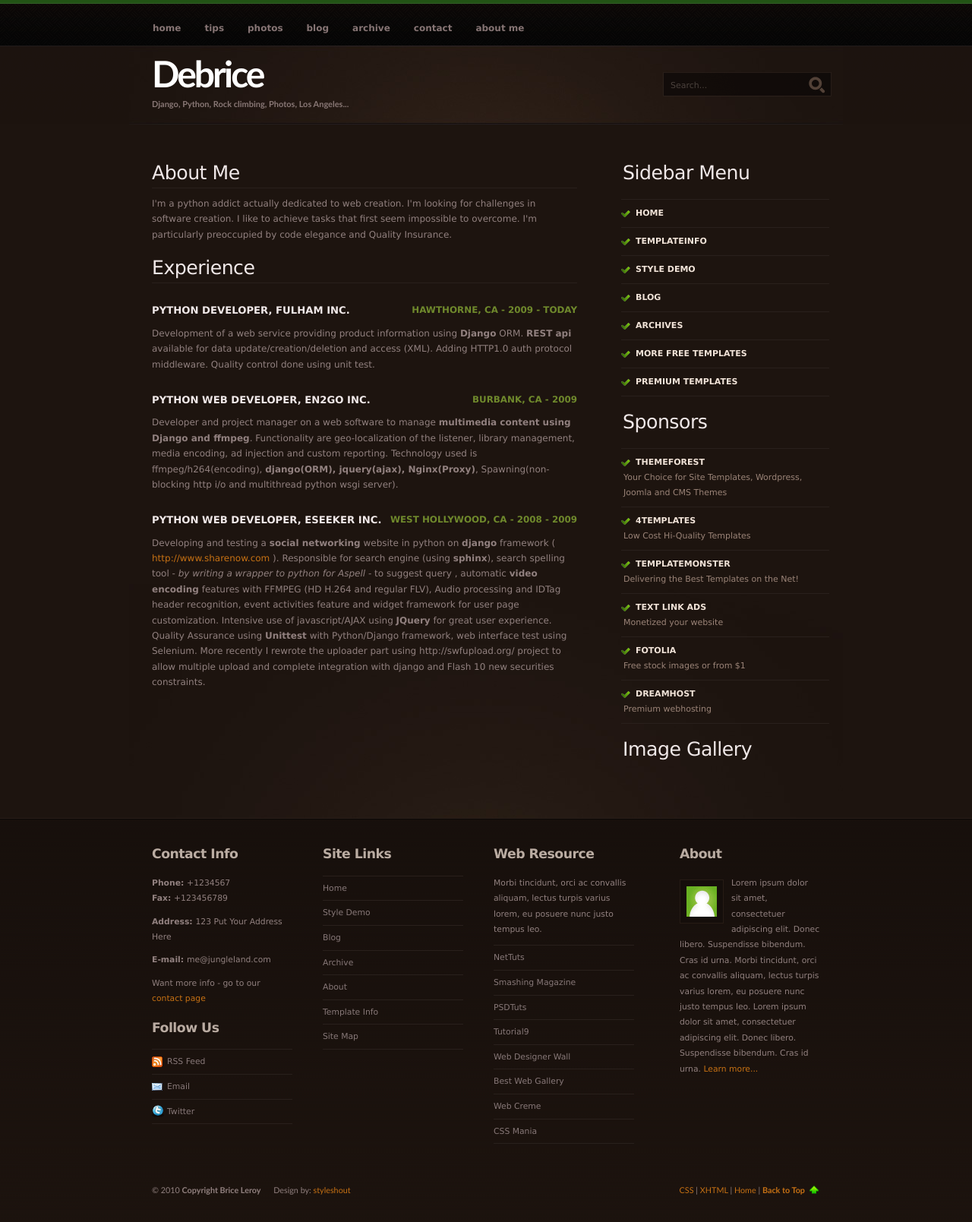
After one commit to typehorror/blog, a Django app: template templates/about_me.html in a window 1280 px wide. The commit adds this page. Shown: the whole page at 76% size. Run offline with Django 3.2, Linux system fonts and the light colour scheme; the template is opened without the code that fills it, so the values that code supplies are empty; parts of the project's set-up code (start-up, migrations or seed data) failed here and were passed over; some libraries are stand-ins or nearby versions.

Commit message:
Add about me page

```diff
--- a/static/css/Jungleland.css
+++ b/static/css/Jungleland.css
@@ -788,3 +788,18 @@ p.thumbs {
 	height:0;
 	content: " ";
 }
+
+.about_me h3{
+    border-bottom: 1px solid #29201C;
+}
+
+.about_me h4{
+    font-size:1.1em;
+    margin-top: 2em;
+}
+
+.about_me h4 span{
+    color: #6F892C;
+    font-size: .9em;
+    float: right;
+}
--- /dev/null
+++ b/templates/about_me.html
@@ -0,0 +1,56 @@
+{% extends 'base.html' %}
+
+{% load thumbnail %}
+{% load tagging_tags %}
+
+{% block featured %}
+{% endblock %}
+
+{% block main %}
+<div class="post about_me">
+<h3>About Me</h3>
+<p>
+I'm a python addict actually dedicated to web creation. I'm looking for
+challenges in software creation. I like to achieve tasks that first seem
+impossible to overcome. I'm particularly preoccupied by code elegance and
+Quality Insurance.
+</p>
+
+<h3>Experience</h3>
+<h4>PYTHON DEVELOPER, FULHAM INC.<span> HAWTHORNE, CA - 2009 - TODAY</span></h4>
+<p>
+Development of a web service providing product information using
+<strong>Django</strong> ORM. <strong>REST api</strong> available for data update/creation/deletion
+and access (XML). Adding HTTP1.0 auth protocol middleware. Quality
+control done using unit test.
+</p>
+
+<h4>PYTHON WEB DEVELOPER, EN2GO INC.<span> BURBANK, CA - 2009</span></h4>
+<p>
+Developer and project manager on a web software to manage <strong>multimedia
+content using Django and ffmpeg</strong>. Functionality are geo-localization
+of the listener, library management, media encoding, ad injection
+and custom reporting. Technology used is ffmpeg/h264(encoding),
+<strong>django(ORM), jquery(ajax), Nginx(Proxy)</strong>, Spawning(non- blocking
+http i/o and multithread python wsgi server).
+</p>
+
+<h4>PYTHON WEB DEVELOPER, ESEEKER INC.<span> WEST HOLLYWOOD, CA - 2008 - 2009</span></h4>
+<p>
+Developing and testing a <strong>social networking</strong> website in python on
+<strong>django</strong>
+framework ( <a href="http://www.sharenow.com">http://www.sharenow.com</a> ).
+Responsible for search engine (using <strong>sphinx</strong>),
+search spelling tool - <i>by writing a wrapper to python for Aspell </i>- to suggest query
+, automatic <strong>video encoding</strong> features with FFMPEG (HD H.264 and regular FLV), Audio
+processing and IDTag header recognition, event activities feature and widget
+framework for user page customization. Intensive use of javascript/AJAX using
+<strong>JQuery</strong> for great user experience. Quality Assurance using
+<strong>Unittest</strong> with Python/Django
+framework, web interface test using Selenium. More recently I rewrote the
+uploader part using http://swfupload.org/ project to allow multiple upload and
+complete integration with django and Flash 10 new securities constraints.
+</p>
+</div>
+
+{% endblock main %}
--- a/templates/base.html
+++ b/templates/base.html
@@ -48,7 +48,7 @@ if(typeof jQuery == 'function'){
 				<li {% ifequal current "blog" %}id="current"{% endifequal %}><a href="#">Blog</a></li>
 				<li {% ifequal current "archive" %}id="current"{% endifequal %}><a href="{% url article_archive_view %}">Archive</a></li>
 				<li {% ifequal current "contact" %}id="current"{% endifequal %}><a href="#">Contact</a></li>
-				<li {% ifequal current "about" %}id="current"{% endifequal %}><a href="#">About me</a></li>
+				<li {% ifequal current "about" %}id="current"{% endifequal %}><a href="{% url about_me %}">About me</a></li>
 			</ul>
 		</div>
 
--- a/templates/homepage.html
+++ b/templates/homepage.html
@@ -19,7 +19,7 @@
           {% thumbnail featured.article.picture.file 350x250 crop upscale as thumb %}
           <img src="{{ thumb }}" width="{{ thumb.width }}" height="{{ thumb.height }}"  alt="featured" />
           </a>
-     </div>
+        </div>
 
         <div class="text-block">
 
@@ -67,7 +67,7 @@
 					<div class="blk-content">
 
 						<p>
-						{{ article.preview }}
+						{{ article.preview|safe }}
 						</p>
 
 						<p><a class="more" href="{{ article.get_absolute_url }}">continue reading &raquo;</a></p>
--- a/urls.py
+++ b/urls.py
@@ -18,4 +18,5 @@ urlpatterns = patterns('',
 
 urlpatterns += patterns('django.views.generic.simple',
     url(r'^$', 'direct_to_template', {'template': 'construct.html'}, name='under_construction'),
+    url(r'^about_me/$', 'direct_to_template', {'template': 'about_me.html', 'extra_context':{'current': 'about'}}, name='about_me'),
     )
```
